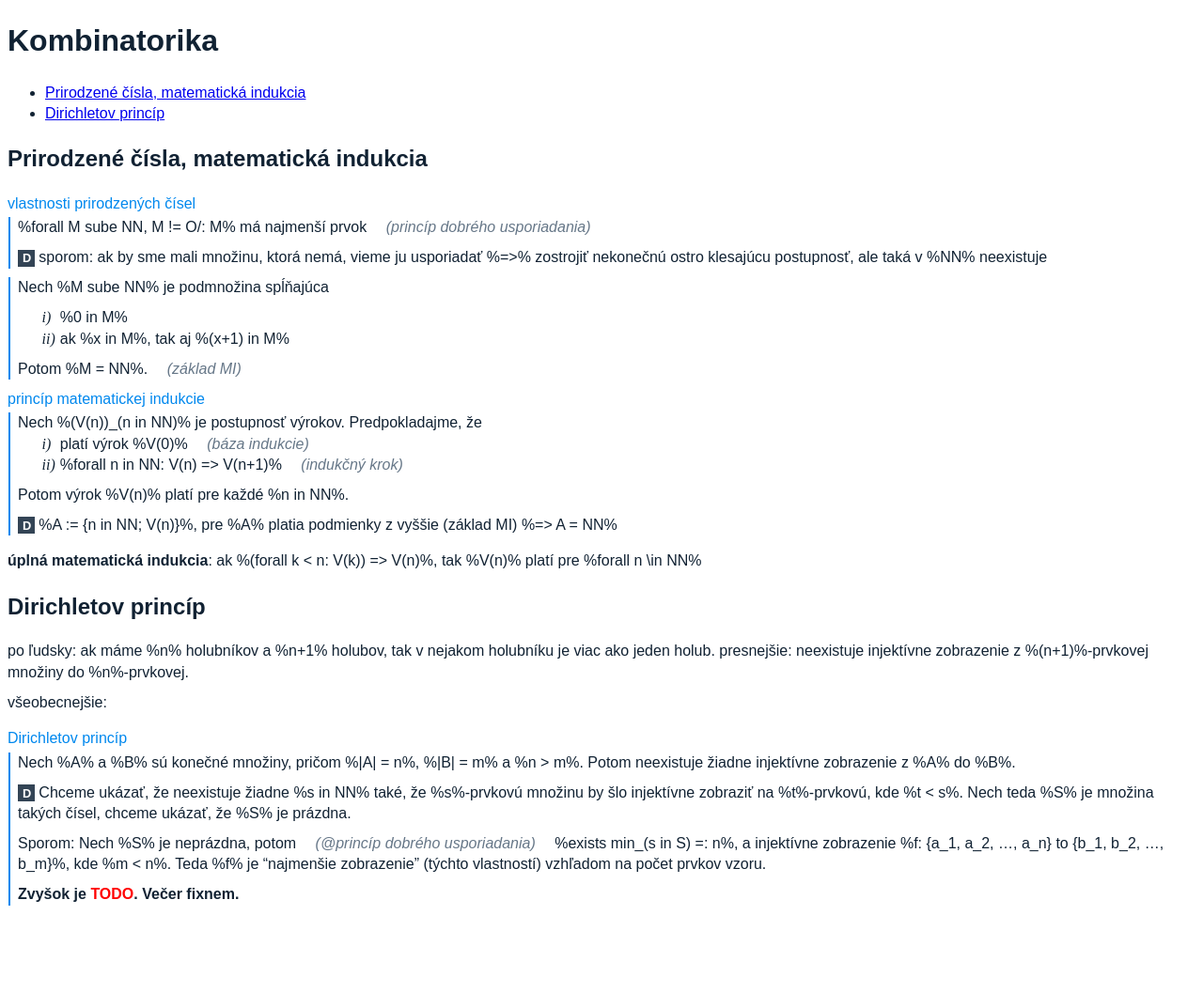
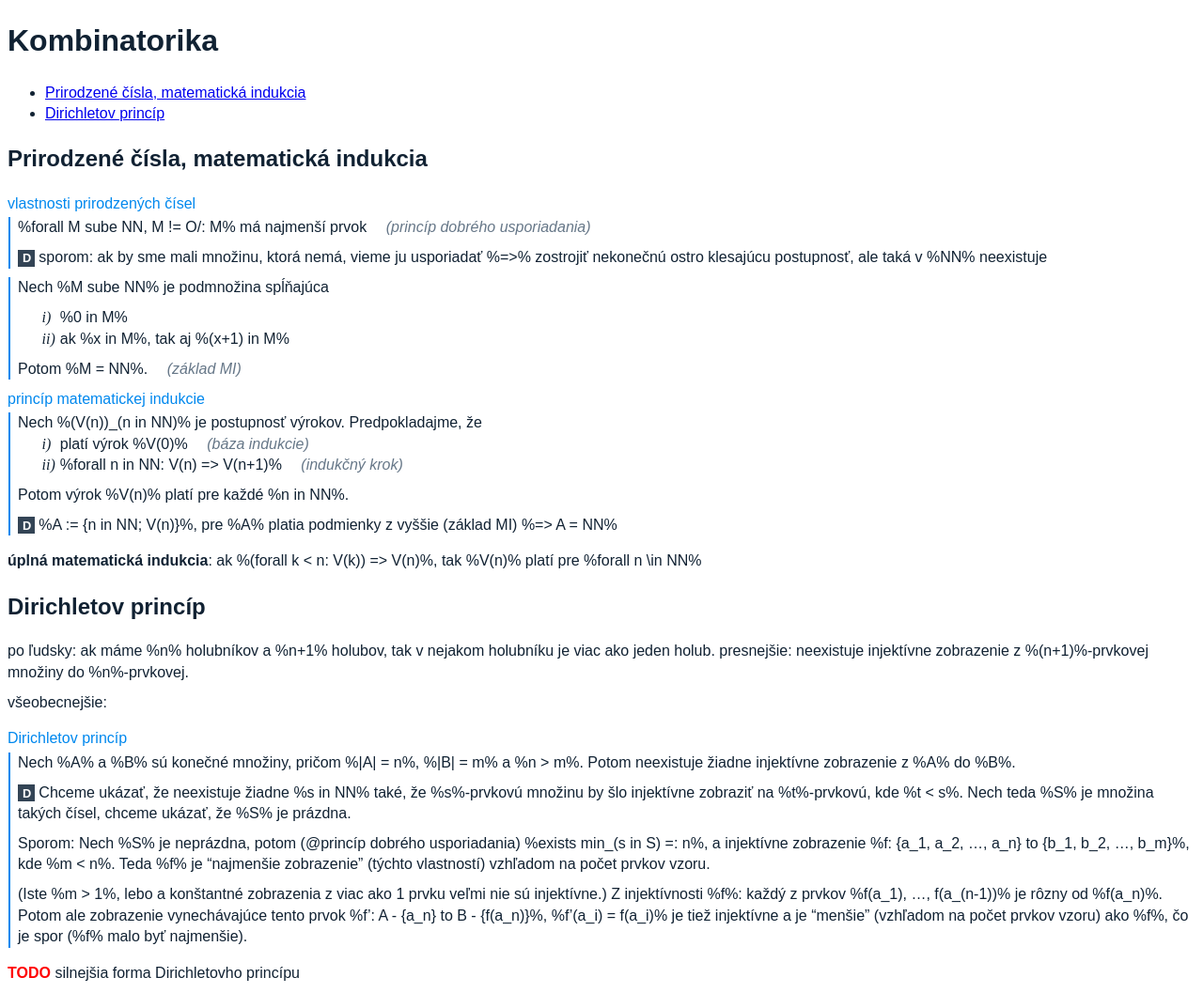
Before and after one commit to AnotherKamila/matfyz-notes, a Jekyll site: the page built from uktg/_posts/2014-06-07-kombinatorika.md, in a window 1280 px wide. Shown: the whole page at 94% size. Built offline with Jekyll 4.4.1, drawn with Linux system fonts in a browser that asks for light colours; before the commit the page ends 980 px from its top, so only the background shows below that.

Commit message:
dokončený Dirichlet

```diff
--- a/uktg/_posts/2014-06-07-kombinatorika.md
+++ b/uktg/_posts/2014-06-07-kombinatorika.md
@@ -14,16 +14,16 @@ vlastnosti prirodzených čísel
 
 : Nech %M sube NN% je podmnožina spĺňajúca
 
-    1. %0 in M%
-    2. ak %x in M%, tak aj %(x+1) in M%
+  1. %0 in M%
+  2. ak %x in M%, tak aj %(x+1) in M%
 
   Potom %M = NN%. *(základ MI)*
 
 princíp matematickej indukcie
 : Nech %(V(n))_(n in NN)% je postupnosť výrokov. Predpokladajme, že
 
-    1. platí výrok %V(0)%  *(báza indukcie)*
-    2. %forall n in NN: V(n) => V(n+1)%  *(indukčný krok)*
+  1. platí výrok %V(0)%  *(báza indukcie)*
+  2. %forall n in NN: V(n) => V(n+1)%  *(indukčný krok)*
 
   Potom výrok %V(n)% platí pre každé %n in NN%.
 
@@ -45,6 +45,8 @@ Dirichletov princíp
 
   D: Chceme ukázať, že neexistuje žiadne %s in NN% také, že %s%-prvkovú množinu by šlo injektívne zobraziť na %t%-prvkovú, kde %t < s%. Nech teda %S% je množina takých čísel, chceme ukázať, že %S% je prázdna.
 
-  Sporom: Nech %S% je neprázdna, potom *(@princíp dobrého usporiadania)* %exists min_(s in S) =: n%, a injektívne zobrazenie %f: {a_1, a_2, ..., a_n} to {b_1, b_2, ..., b_m}%, kde %m < n%. Teda %f% je "najmenšie zobrazenie" (týchto vlastností) vzhľadom na počet prvkov vzoru.
+  Sporom: Nech %S% je neprázdna, potom (@princíp dobrého usporiadania) %exists min_(s in S) =: n%, a injektívne zobrazenie %f: {a_1, a_2, ..., a_n} to {b_1, b_2, ..., b_m}%, kde %m < n%. Teda %f% je "najmenšie zobrazenie" (týchto vlastností) vzhľadom na počet prvkov vzoru.
 
-  **Zvyšok je TODO. Večer fixnem.**
+  (Iste %m > 1%, lebo a konštantné zobrazenia z viac ako 1 prvku veľmi nie sú injektívne.) Z injektívnosti %f%: každý z prvkov %f(a_1), ..., f(a_(n-1))% je rôzny od %f(a_n)%. Potom ale zobrazenie vynechávajúce tento prvok %f': A - {a_n} to B - {f(a_n)}%, %f'(a_i) = f(a_i)% je tiež injektívne a je "menšie" (vzhľadom na počet prvkov vzoru) ako %f%, čo je spor (%f% malo byť najmenšie).
+
+TODO silnejšia forma Dirichletovho princípu
```
